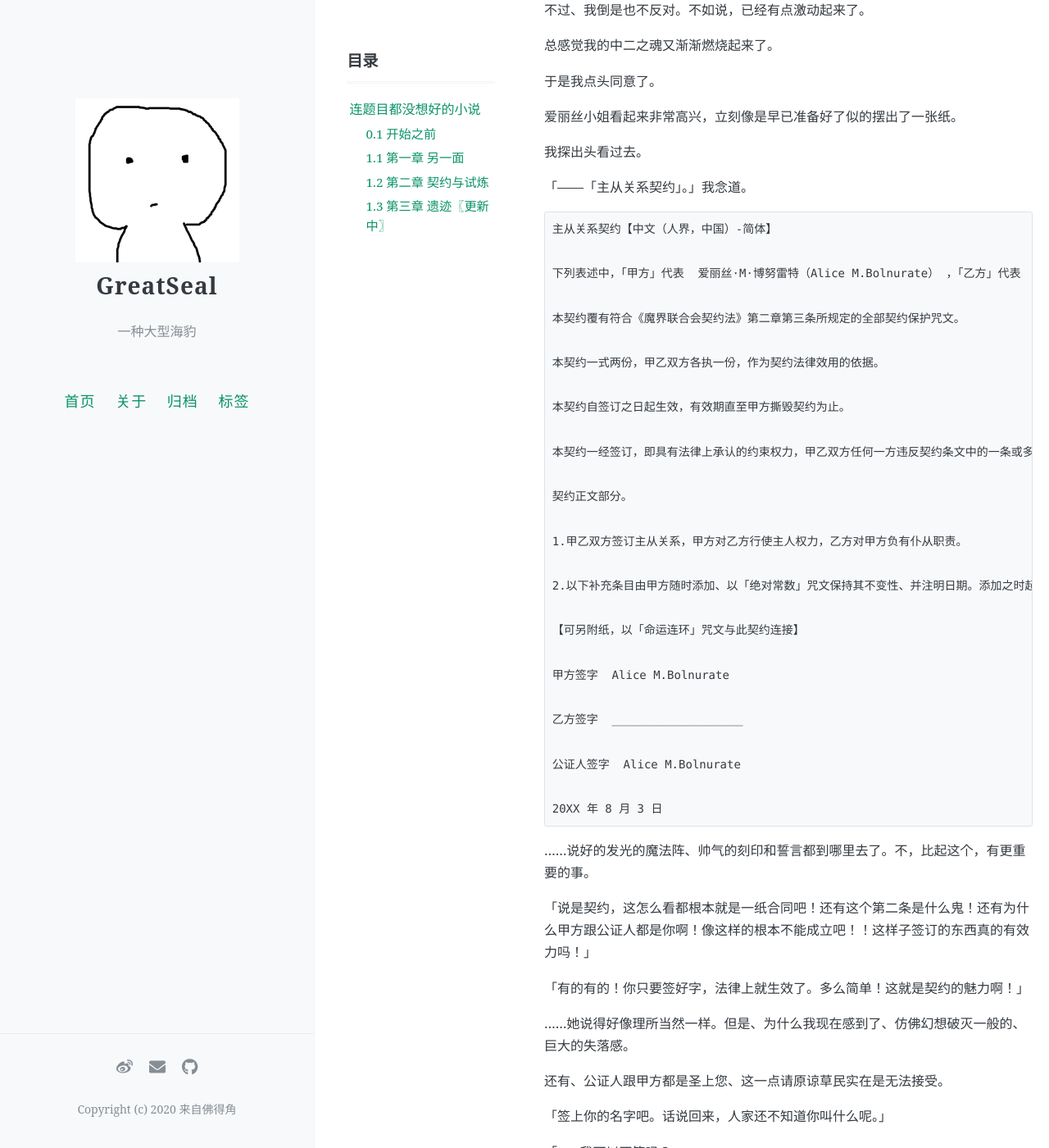
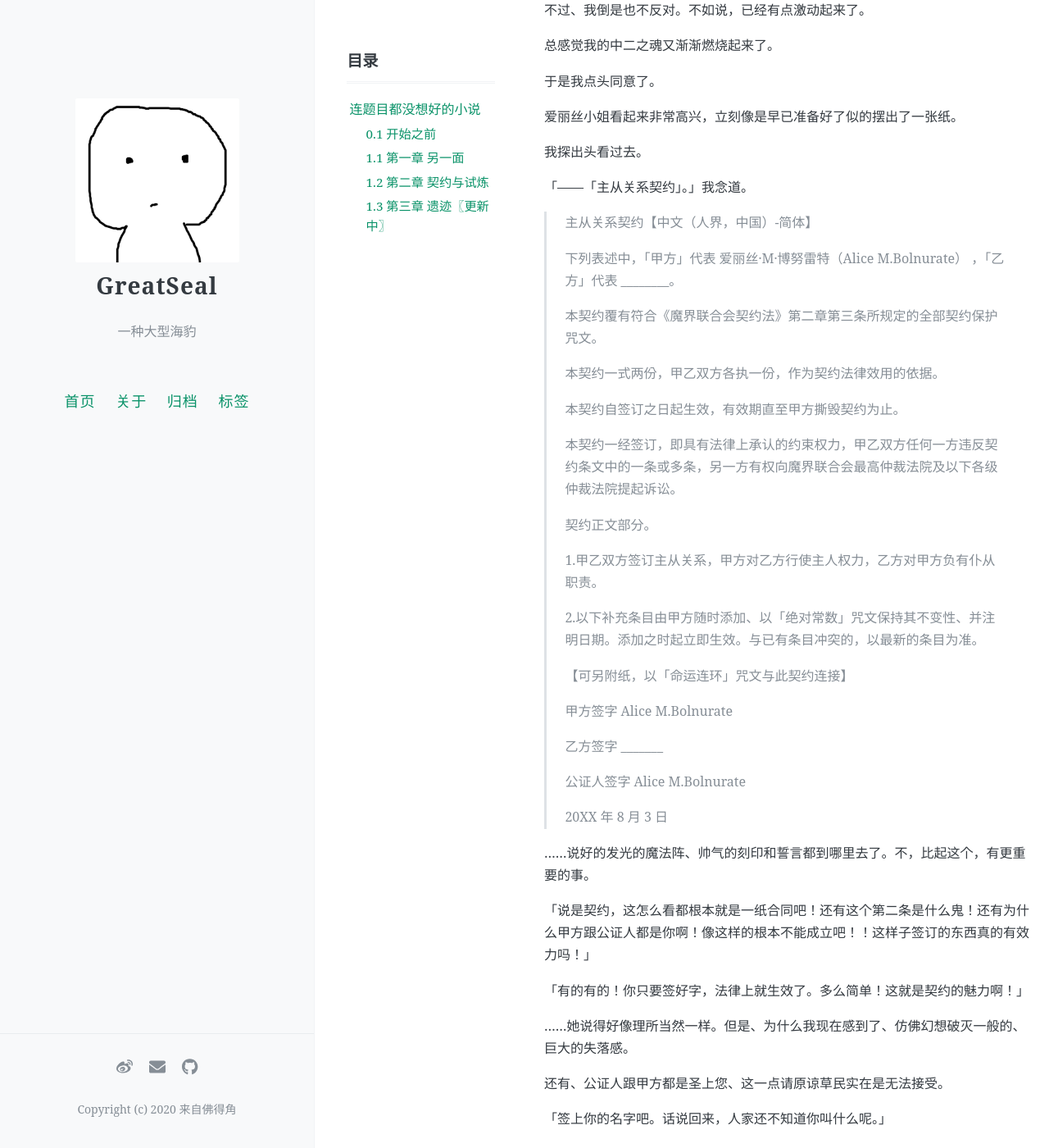
Before and after one commit to lcx64579/greatseal, a Jekyll site: the page built from _posts/2020-06-23-shyosatsu1.md, in a window 1280 px wide and 1400 px high, scrolled down 21322 px. Shown: the whole window at 82% size. Built offline with Jekyll 4.4.1, drawn with Linux system fonts in a browser that asks for light colours; comment, search, counter and statistics services are not loaded; some of the changed text lies outside the part shown.

Commit message:
setup comments

```diff
--- a/_config.yml
+++ b/_config.yml
@@ -73,7 +73,7 @@ footer-text: Copyright (c) 2020 来自佛得角
 #
 
 # 输入Disqus shortname，即可添加评论区
-disqus: seal #shortname
+disqus: greatseal #shortname
 
 # 输入Gitalk相关设定，即可添加评论区，具体请看教程
 gitalk:
--- a/_posts/2020-06-23-shyosatsu1.md
+++ b/_posts/2020-06-23-shyosatsu1.md
@@ -860,33 +860,33 @@ pinned: false
 
 「——「主从关系契约」。」我念道。
 
-    主从关系契约【中文（人界，中国）-简体】
-
-    下列表述中，「甲方」代表  爱丽丝·M·博努雷特（Alice M.Bolnurate） ，「乙方」代表  ____________________。
-
-    本契约覆有符合《魔界联合会契约法》第二章第三条所规定的全部契约保护咒文。
-
-    本契约一式两份，甲乙双方各执一份，作为契约法律效用的依据。
-
-    本契约自签订之日起生效，有效期直至甲方撕毁契约为止。
-
-    本契约一经签订，即具有法律上承认的约束权力，甲乙双方任何一方违反契约条文中的一条或多条，另一方有权向魔界联合会最高仲裁法院及以下各级仲裁法院提起诉讼。
-
-    契约正文部分。
-
-    1.甲乙双方签订主从关系，甲方对乙方行使主人权力，乙方对甲方负有仆从职责。
-
-    2.以下补充条目由甲方随时添加、以「绝对常数」咒文保持其不变性、并注明日期。添加之时起立即生效。与已有条目冲突的，以最新的条目为准。
-
-    【可另附纸，以「命运连环」咒文与此契约连接】
-
-    甲方签字  Alice M.Bolnurate
-
-    乙方签字  ___________________
-
-    公证人签字  Alice M.Bolnurate
-
-    20XX 年 8 月 3 日
+> 主从关系契约【中文（人界，中国）-简体】
+>
+> 下列表述中，「甲方」代表  爱丽丝·M·博努雷特（Alice M.Bolnurate） ，「乙方」代表  ____________________。
+>
+> 本契约覆有符合《魔界联合会契约法》第二章第三条所规定的全部契约保护咒文。
+>
+> 本契约一式两份，甲乙双方各执一份，作为契约法律效用的依据。
+>
+> 本契约自签订之日起生效，有效期直至甲方撕毁契约为止。
+>
+> 本契约一经签订，即具有法律上承认的约束权力，甲乙双方任何一方违反契约条文中的一条或多条，另一方有权向魔界联合会最高仲裁法院及以下各级仲裁法院提起诉讼。
+>
+> 契约正文部分。
+>
+> 1.甲乙双方签订主从关系，甲方对乙方行使主人权力，乙方对甲方负有仆从职责。
+>
+> 2.以下补充条目由甲方随时添加、以「绝对常数」咒文保持其不变性、并注明日期。添加之时起立即生效。与已有条目冲突的，以最新的条目为准。
+>
+> 【可另附纸，以「命运连环」咒文与此契约连接】
+>
+> 甲方签字  Alice M.Bolnurate
+>
+> 乙方签字  ___________________
+>
+> 公证人签字  Alice M.Bolnurate
+>
+> 20XX 年 8 月 3 日
 
 ……说好的发光的魔法阵、帅气的刻印和誓言都到哪里去了。不，比起这个，有更重要的事。
 
@@ -992,15 +992,15 @@ pinned: false
 
 卡祖笛般的蝉鸣声无限地拉长。
 
-    俺的内心里
-
-    突然充满了
-
-    无比的空虚
-
-    啊啊真空虚
-
-    ——《我的灵魂之诗集》
+> 俺的内心里
+>
+> 突然充满了
+>
+> 无比的空虚
+>
+> 啊啊真空虚
+>
+> ——《我的灵魂之诗集》
 
 总之，先回家吧。
 
```
Also changed, not shown: _posts/2020-06-23-shyosatsu2.md (+1 -1 lines).
